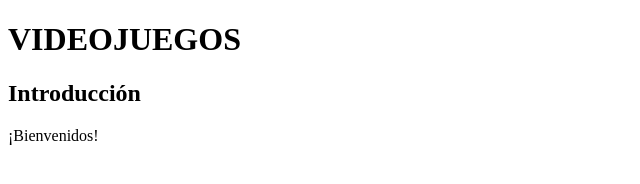
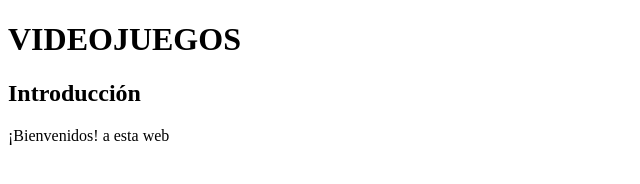
Before and after one commit to hectorgm05/Videojuegos, a plain HTML site: page index.html in a window 1280 px wide. Shown: the full height of the page, 0-640 px from the left. Drawn offline with Linux system fonts and the light colour scheme.

Commit message:
Presentación

```diff
--- a/index.html
+++ b/index.html
@@ -9,6 +9,6 @@
 <body>
     <h1>VIDEOJUEGOS</h1>
     <h2>Introducción</h2>
-    <p>¡Bienvenidos!</p>
+    <p>¡Bienvenidos! a esta web</p>
 </body>
 </html>
```
